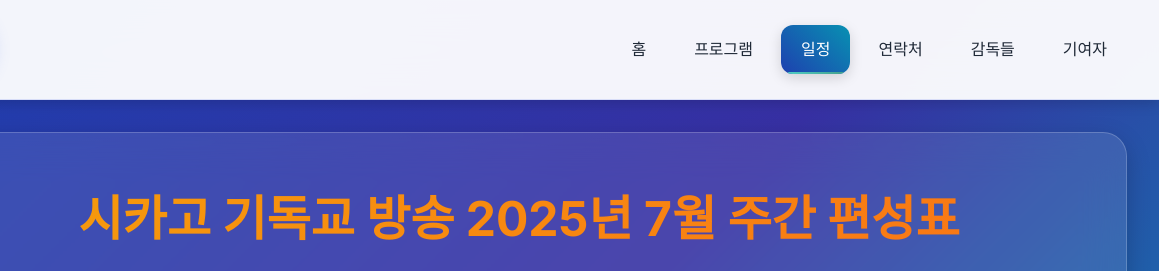
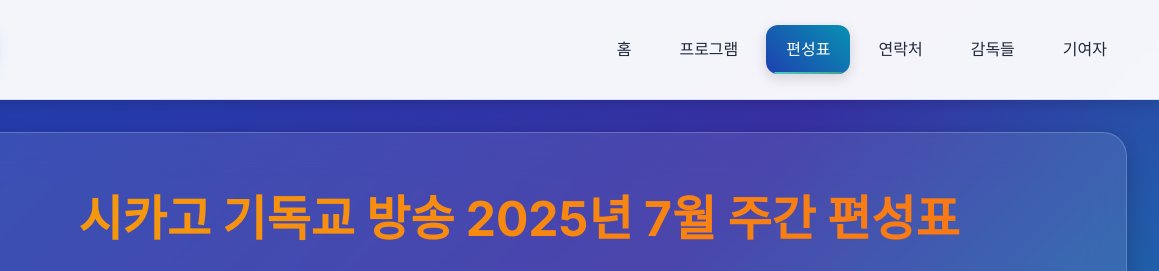
Before and after one commit to patricksuhlin-cell/KCBS, a plain HTML site: page schedule.html in a window 1280 px wide. Shown: the top 271 px of the page, 121-1280 px from the left. Drawn offline with nearby package versions, Linux system fonts and the light colour scheme.

Commit message:
Update schedule.html

```diff
--- a/schedule.html
+++ b/schedule.html
@@ -1013,7 +1013,7 @@
       <nav class="nav" id="nav">
         <a class="nav-link" href="index.html">홈</a>
         <a class="nav-link" href="play.html">프로그램</a>
-        <a class="nav-link active" href="schedule.html">일정</a>
+        <a class="nav-link active" href="schedule.html">편성표</a>
         <a class="nav-link" href="messages.html">연락처</a>
         <a class="nav-link" href="directors.html">감독들</a>
         <a class="nav-link" href="contributors.html">기여자</a>
```
